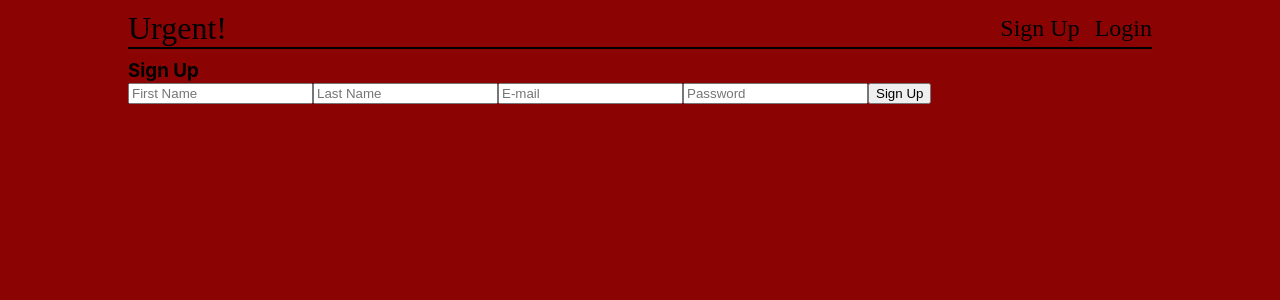
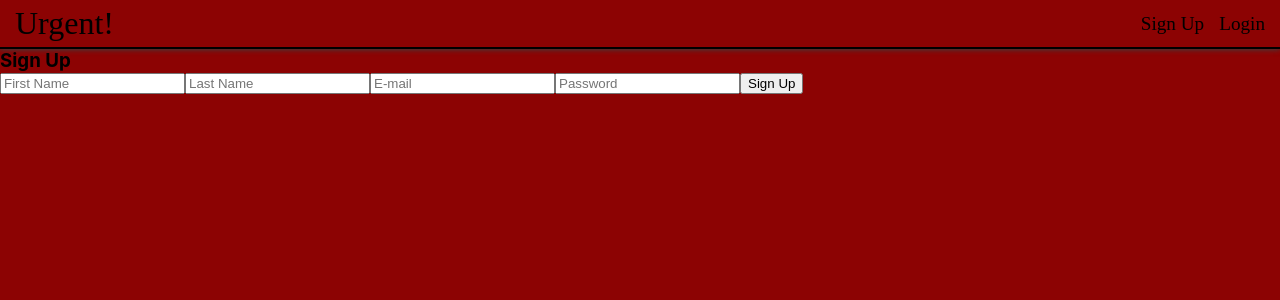
Before and after one commit to millennium-faulken/urgent, a React (Create React App) app: page /signup in a window 1280 px wide. Shown: the top 300 px of the page. Built offline with nearby package versions, Linux system fonts and the light colour scheme; no server answers; a web font is replaced by a local one.

Commit message:
design changes

```diff
--- a/src/App.css
+++ b/src/App.css
@@ -3,6 +3,5 @@ body {
 }
 
 .App {
-  width: 80%;
   margin: auto;
 }
--- a/src/dashboard/urgentDashboard.js
+++ b/src/dashboard/urgentDashboard.js
@@ -1,6 +1,4 @@
-import React, { useState, useEffect, useContext } from "react";
-import firebase from "../firebase";
-import { v4 as uuidv4 } from "uuid";
+import React, { useContext } from "react";
 import { AuthContext } from "../auth/Auth";
 import "./Urgent.css";
 import { Redirect } from "react-router";
--- a/src/layout/Nav.css
+++ b/src/layout/Nav.css
@@ -3,12 +3,13 @@
   color: black;
   text-decoration: none;
   font-size: xx-large;
+  margin-left: 15px;
 }
 
 .signUp {
   font-family: "Knewave", cursive;
   color: black;
-  font-size: x-large;
+  font-size: larger;
   text-decoration: none;
   margin-right: 15px;
 }
@@ -16,25 +17,30 @@
 .signIn {
   font-family: "Knewave", cursive;
   color: black;
-  font-size: x-large;
+  font-size: larger;
   text-decoration: none;
 }
 
 .container {
   display: flex;
   justify-content: space-between;
-  margin: 10px 0 10px 0;
+  padding: 5px 0 5px 0;
   border-bottom: 2px solid black;
+  -webkit-box-shadow: 0px 1px 1px grey;
+  -moz-box-shadow: 0px 1px 1px grey;
+  box-shadow: 0px 1px 5px rgb(61, 61, 61);
 }
 
 .signedOut {
   display: flex;
   align-items: center;
+  margin-right: 15px;
 }
 
 .signedIn {
   display: flex;
   align-items: center;
+  margin-right: 15px;
 }
 
 .initials {
--- a/src/layout/SignedInLinks.js
+++ b/src/layout/SignedInLinks.js
@@ -5,7 +5,8 @@ import firebase from "../firebase";
 import "./Nav.css";
 
 const logOut = async () => {
-  firebase.auth().signOut();
+  await firebase.auth().signOut();
+  window.location.reload();
 };
 
 const ref = firebase.firestore().collection("users");
```
